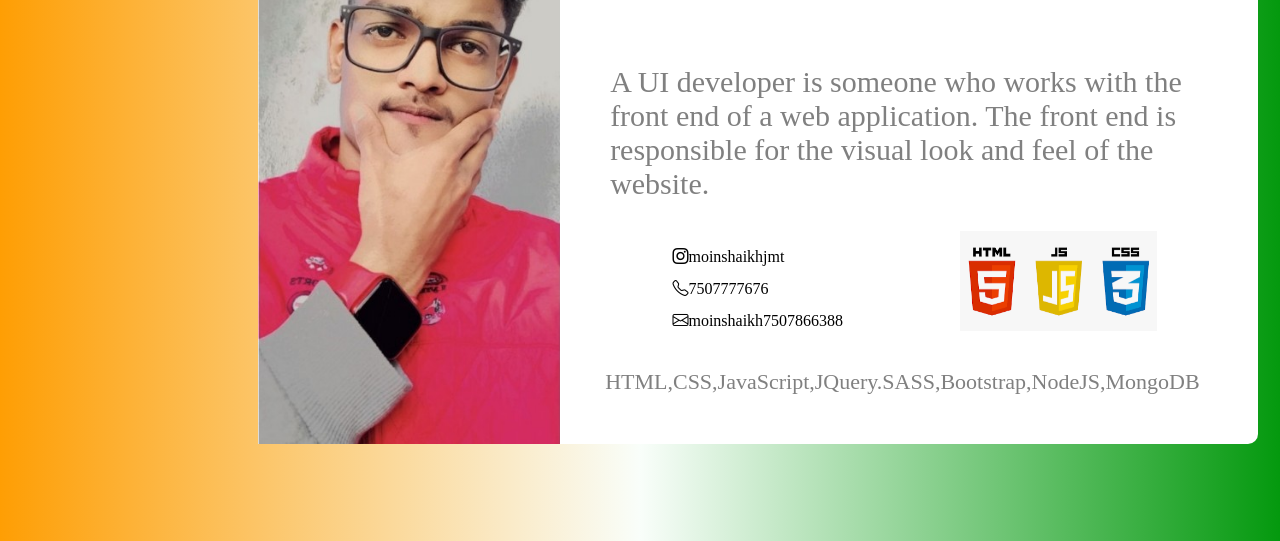
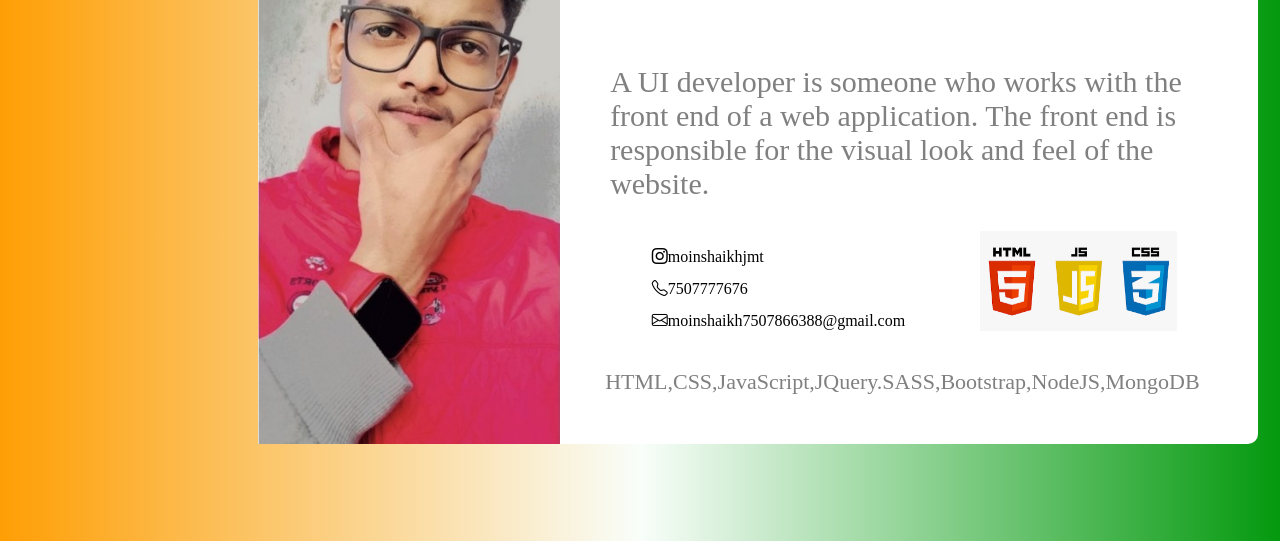
Before and after one commit to 5851moinuddin-shaikh/Portfolio, a website: page index.html in a window 1280 px wide. Shown: the part 275-816 px from the top of the page. Drawn offline with nearby package versions, Linux system fonts and the light colour scheme.

Commit message:
Portfolio-Ver1

```diff
--- a/index.html
+++ b/index.html
@@ -106,7 +106,7 @@
                         <div class="ms">
                             <span style="line-height: 2;" class="bi bi-instagram">moinshaikhjmt</span>
                             <span style="line-height: 2;" class="bi bi-telephone">7507777676</span>
-                            <span style="line-height: 2;" class="bi bi-envelope">moinshaikh7507866388</span>
+                            <span style="line-height: 2;" class="bi bi-envelope">moinshaikh7507866388@gmail.com</span>
                         </div>
                         <div>
                             <img src="../images/ui.png" height="100px" width="200px">
```
Also changed, not shown: public/images/moin2.jpg (renamed from images/moin2.jpg), public/images/ui.png (renamed from images/ui.png).
